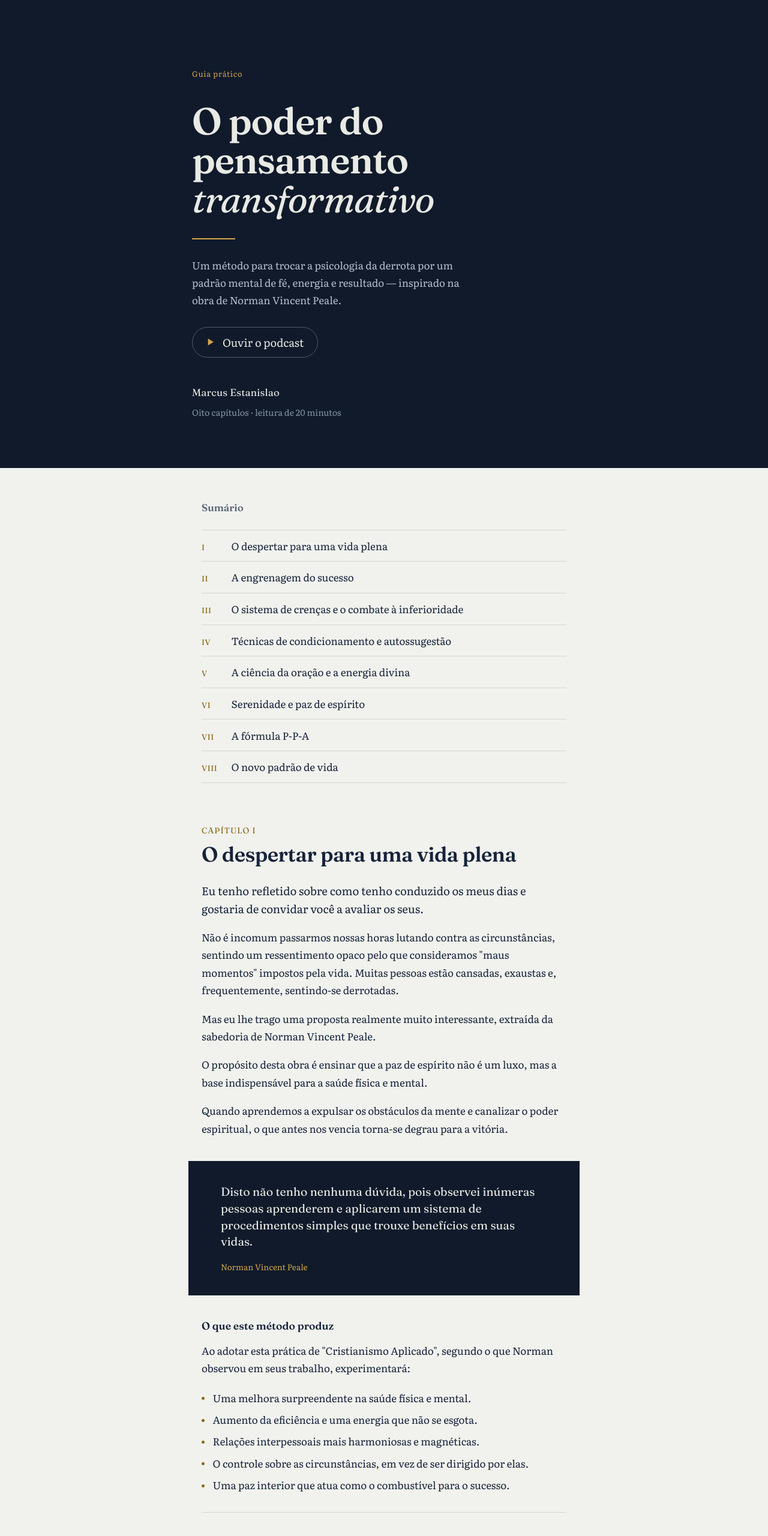
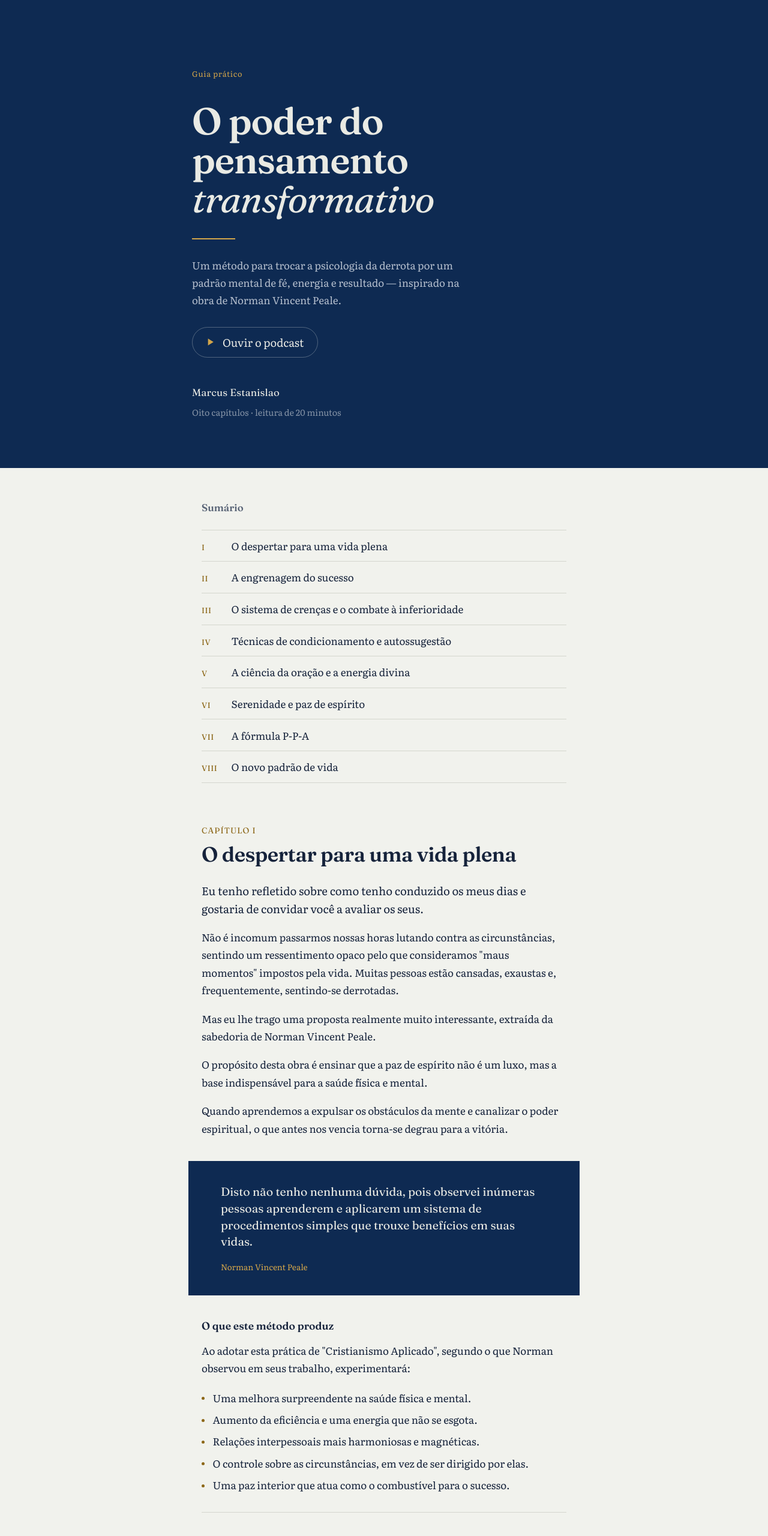
Before and after one commit to estanislao/Pensamento, a plain HTML site: page index.html in a window 1280 px wide. Shown: the top 2560 px of the page at 60% size. Drawn offline with Linux system fonts and the light colour scheme.

Commit message:
Troca fundo escuro de preto para azul marinho

```diff
--- a/index.html
+++ b/index.html
@@ -25,7 +25,7 @@ img{max-width:100%}
     <span id="progressBar" style="display:block;height:3px;width:0;background:#8C6718;transition:width .12s linear"></span>
   </div>
 
-  <header style="background:#101A2B;color:#E9EAE4;padding:clamp(4rem,14vh,8rem) 0 clamp(3.5rem,10vh,6rem)">
+  <header style="background:#0E2A52;color:#E9EAE4;padding:clamp(4rem,14vh,8rem) 0 clamp(3.5rem,10vh,6rem)">
     <div style="max-width:40rem;margin:0 auto;padding:0 1.35rem">
       <p style="font-size:.8rem;letter-spacing:.06em;color:#D2A54A;margin:0 0 2.25rem">Guia prático</p>
       <h1 style="font-family:'Fraunces',Georgia,serif;font-weight:600;font-variation-settings:'SOFT' 40,'WONK' 1;font-size:clamp(2.3rem,8.5vw,3.9rem);line-height:1.04;letter-spacing:-.02em;margin:0;text-wrap:balance">O poder do pensamento <em style="font-style:italic;font-weight:400">transformativo</em></h1>
@@ -72,7 +72,7 @@ img{max-width:100%}
       <p style="margin:0 0 1.15rem;text-wrap:pretty">O propósito desta obra é ensinar que a paz de espírito não é um luxo, mas a base indispensável para a saúde física e mental.</p>
       <p style="margin:0 0 1.15rem;text-wrap:pretty">Quando aprendemos a expulsar os obstáculos da mente e canalizar o poder espiritual, o que antes nos vencia torna-se degrau para a vitória.</p>
 
-      <div style="background:#101A2B;color:#E9EAE4;margin:2.5rem -1.35rem;padding:2.4rem 1.35rem">
+      <div style="background:#0E2A52;color:#E9EAE4;margin:2.5rem -1.35rem;padding:2.4rem 1.35rem">
         <blockquote style="margin:0 auto;max-width:34rem;font-family:'Fraunces',serif;font-size:1.22rem;line-height:1.42;font-variation-settings:'SOFT' 40,'WONK' 1">Disto não tenho nenhuma dúvida, pois observei inúmeras pessoas aprenderem e aplicarem um sistema de procedimentos simples que trouxe benefícios em suas vidas.
           <cite style="display:block;margin-top:1.1rem;font-style:normal;font-family:'Literata',serif;font-size:.85rem;color:#D2A54A">Norman Vincent Peale</cite>
         </blockquote>
@@ -232,7 +232,7 @@ img{max-width:100%}
 
   </main>
 
-  <section aria-label="Infográfico do método" style="background:#101A2B;color:#E9EAE4;margin-top:3.5rem;padding:clamp(3rem,8vh,4.5rem) 1.35rem">
+  <section aria-label="Infográfico do método" style="background:#0E2A52;color:#E9EAE4;margin-top:3.5rem;padding:clamp(3rem,8vh,4.5rem) 1.35rem">
     <div style="max-width:44rem;margin:0 auto;display:grid;gap:2.5rem;justify-items:center;text-align:center">
       <div style="display:grid;gap:.6rem;justify-items:center">
         <p style="margin:0;font-size:.78rem;letter-spacing:.12em;color:#D2A54A">SÍNTESE VISUAL</p>
```
